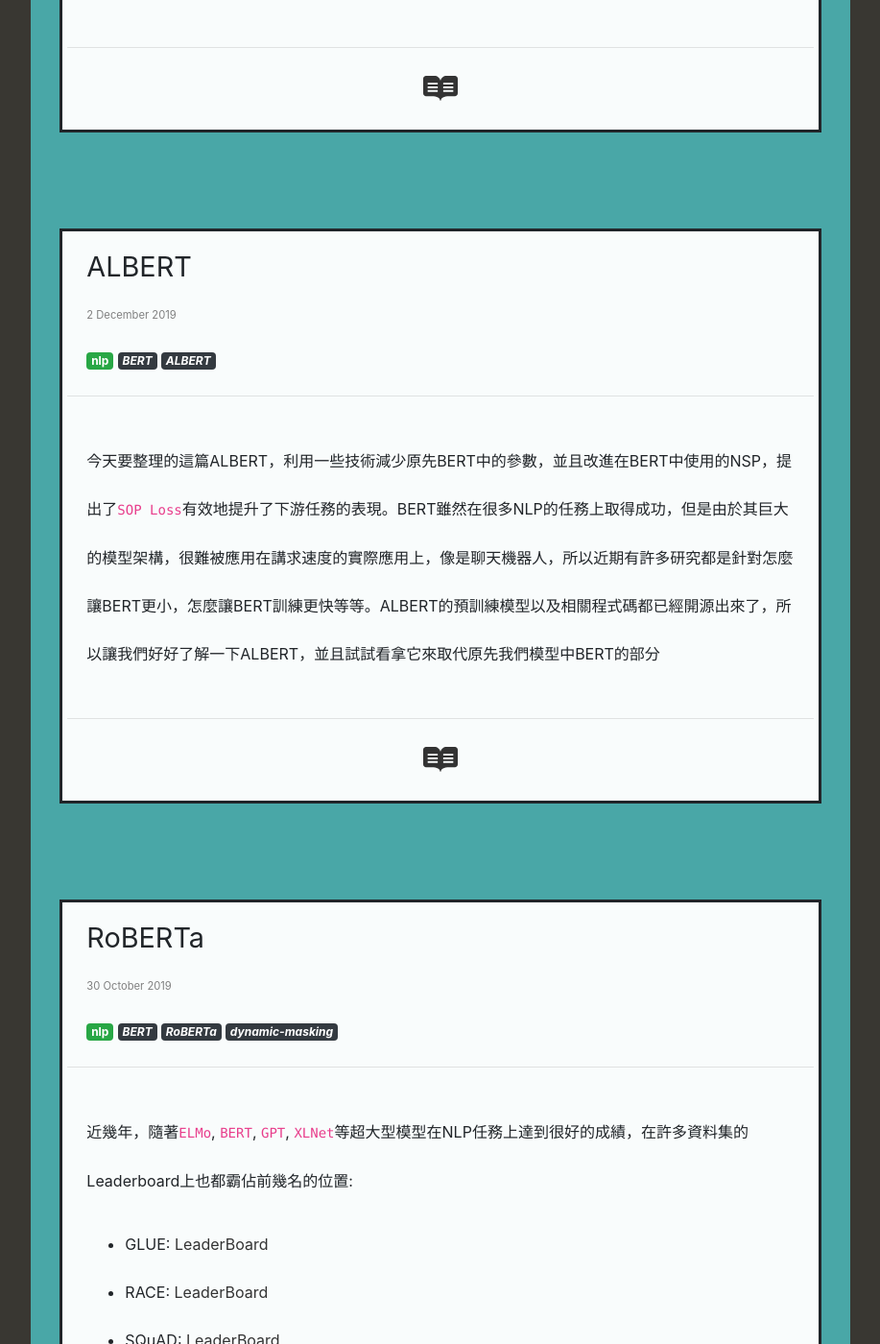
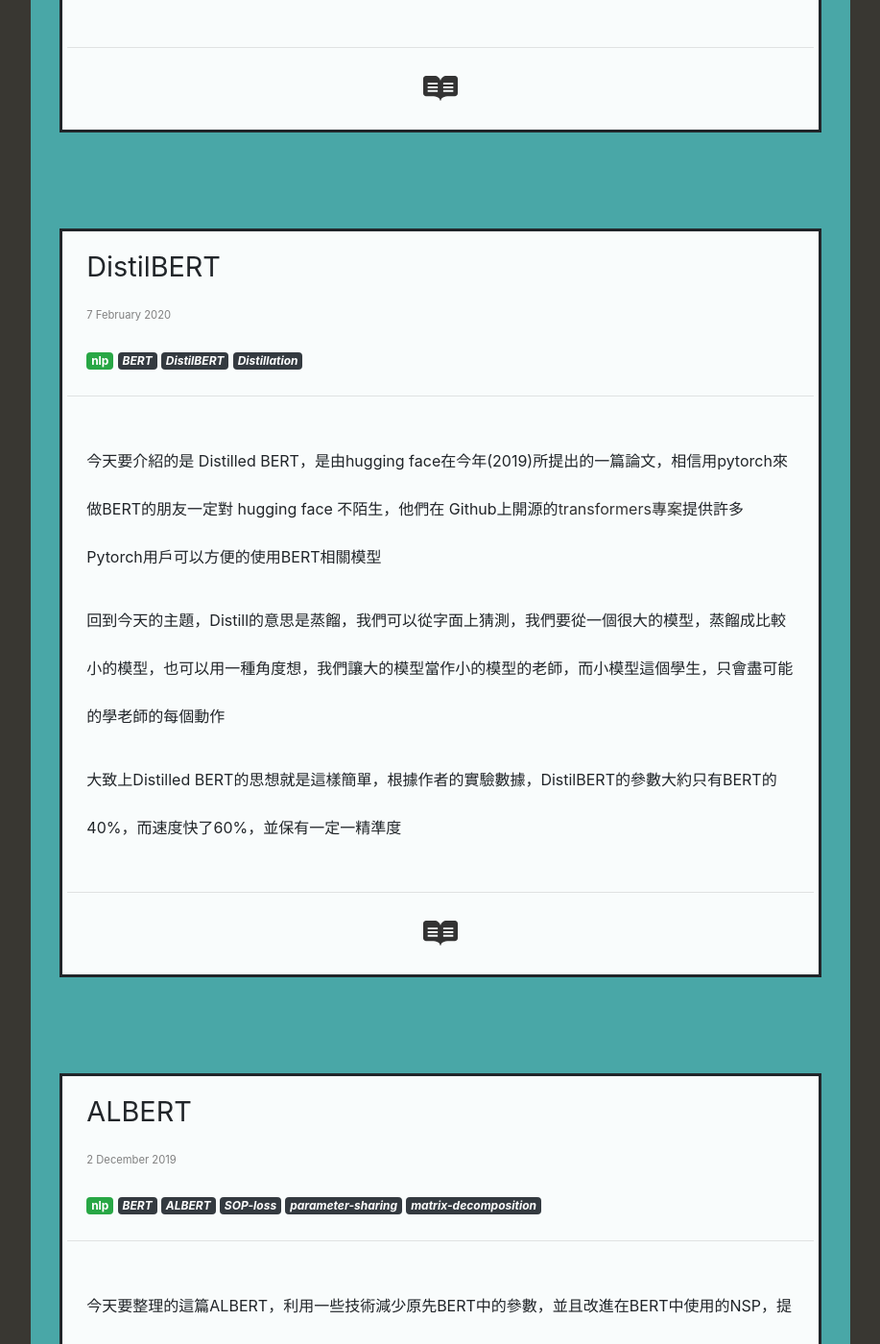
Before and after one commit to tsupei/tsupei.github.io, a Jekyll site: the page built from posts/categories/nlp/index.html, in a window 1280 px wide and 1400 px high, scrolled down 1103 px. Shown: the whole window at 96% size, without its empty margins (181-1098 px from the left). Built offline with Jekyll 4.4.1, drawn with Linux system fonts in a browser that asks for light colours; nearby versions of some CDN libraries.

Commit message:
📜 New Post: 新增DistilBERT，以及excerpt摘要區塊
1. DistilBERT新文章
2. 摘要區塊
3. RoBERTa補摘要區塊

```diff
--- /dev/null
+++ b/_includes/widget/excerpt.html
@@ -0,0 +1,4 @@
+<div style="margin:15px; padding:15px; border-radius:5px; font-family: Georgia; background-color: #F0F0F0	">
+	<i class="fas fa-bookmark fa-2x" style="margin:5px 10px 0 0;"></i>
+	{{include.text}}
+</div>
--- a/_posts/nlp/2019-12-02-ALBERT.md
+++ b/_posts/nlp/2019-12-02-ALBERT.md
@@ -3,7 +3,7 @@
 title:  "ALBERT"
 categories: nlp
 excerpt_separator: <!--more-->
-tags: BERT ALBERT
+tags: BERT ALBERT SOP-loss parameter-sharing matrix-decomposition
 ---
 
 今天要整理的這篇ALBERT，利用一些技術減少原先BERT中的參數，並且改進在BERT中使用的NSP，提出了`SOP Loss`有效地提升了下游任務的表現。BERT雖然在很多NLP的任務上取得成功，但是由於其巨大的模型架構，很難被應用在講求速度的實際應用上，像是聊天機器人，所以近期有許多研究都是針對怎麼讓BERT更小，怎麼讓BERT訓練更快等等。ALBERT的預訓練模型以及相關程式碼都已經開源出來了，所以讓我們好好了解一下ALBERT，並且試試看拿它來取代原先我們模型中BERT的部分
--- /dev/null
+++ b/_posts/nlp/2020-02-07-DistilBERT.md
@@ -0,0 +1,76 @@
+---
+layout: article_post
+title:  "DistilBERT"
+categories: nlp
+excerpt_separator: <!--more-->
+tags: BERT DistilBERT Distillation
+---
+
+今天要介紹的是 Distilled BERT，是由hugging face在今年(2019)所提出的一篇論文，相信用pytorch來做BERT的朋友一定對 hugging face 不陌生，他們在 Github上開源的[transformers專案](https://www.google.com/url?sa=t&rct=j&q=&esrc=s&source=web&cd=1&cad=rja&uact=8&ved=2ahUKEwiz-bCDg7_nAhVhJaYKHT7sCxEQFjAAegQICBAC&url=https%3A%2F%2Fgithub.com%2Fhuggingface%2Ftransformers&usg=AOvVaw2tFvUqz2_mjqk4l73AGqMY)提供許多Pytorch用戶可以方便的使用BERT相關模型
+
+回到今天的主題，Distill的意思是蒸餾，我們可以從字面上猜測，我們要從一個很大的模型，蒸餾成比較小的模型，也可以用一種角度想，我們讓大的模型當作小的模型的老師，而小模型這個學生，只會盡可能的學老師的每個動作
+
+大致上Distilled BERT的思想就是這樣簡單，根據作者的實驗數據，DistilBERT的參數大約只有BERT的40%，而速度快了60%，並保有一定一精準度
+
+<!--more-->
+
+### 方法
+---
+
+作者提出的DistilBERT的架構，層數為BERT的一半，這邊的重點其實是Loss Function，訓練採用的Loss Function為三種的結合(`Triple Loss`)
+
+$$ L_{ce} = \sum_{i}t_{i} \times log(s_{i}) $$
+
+$$ p_{i} = \frac{exp(z_{i} / T)}{ \sum_{j} exp(z_{j} / T)}$$
+
+1. `Distillation Loss`: 從圖中可以看出，當BERT預測($t_{i}$)越高，而DistilBERT預測($s_{i}$)越低，產生的Loss就會越高，而機率是通過 softmax-temperature (Hinton et al., 2015) 計算
+2. `Masked Language Modeling Loss`: 參考BERT
+3. `Cosine Embedding Loss`: 用於讓DistilBERT能趨向產生跟BERT更像的hidden vector
+
+#### Student Architecture
+
+1. `Linear layer and Layer Normalization`: 已被高度優化且證明有效(Highly optimized)，因此不更動
+2. `The size of hidden vector of last layer`: 根據實驗發現減少 hidden vector size 並不太影響效能
+3. `Number of layers`: 影響效能、推理速度較多，因此作者注重在此參數
+
+#### Student Initialization
+
+因爲層數為BERT的一半，直接使用BERT的參數當作初始值
+
+#### Compute Power
+
+8 16GB V100 GPUs for approximately 90hrs on Toronto Book Corpus(原先BERT使用的資料集)
+
+### Evaluation
+---
+
+- GLUE: DistilBERT retrain 97% of BERT performance，有些甚至超越BERT Base
+- IMDb accuracy: BERT(93.46) DistilBERT(92.82)
+- Speed(A full pass of GLUE task): BERT(668s) ELMo(895s) DistilBERT(410s)
+
+### On device computation
+---
+
+將容量縮小後，也可以直接將模型放在設備端(i.e. APP)，論文中的DistilBERT大約207MB大
+
+1. Building a mobile application for QA
+2. 207 MB, could be further reduced with quantization
+
+### 運行在下游任務(Downstream tasks)
+---
+
+{% include widget/excerpt.html
+text="We also studied whether we could add another step of distillation during the adaptation phase by fine-tuning DistilBERT on SQuAD using a BERT model previously fine-tuned on SQuAD as a teacher for an additional term in the loss (knowledge distillation). In this setting, there are thus two successive steps of distillation, one during the pre-training phase and one during the adaptation phase." %}
+
+---
+從上面的段落看來，在問答任務(屬於一種下游任務)中，將DistilBERT再跟Fine-tuned BERT進行一次蒸餾，就可以達到不錯效果
+
+### Conclussion
+---
+
+DistilBERT整體來說很適合使用在應用層面，我們只需完成蒸餾的動作，就可以大幅增進推理速度，以及減少模型大小，可以減低伺服器的成本
+
+### Reference
+
+1. [Distilling the Knowledge in a Neural Network](https://arxiv.org/abs/1503.02531)
+2. [DistilBERT, a distilled version of BERT: smaller, faster, cheaper and lighter](https://arxiv.org/abs/1910.01108)
```
Also changed, not shown: _posts/nlp/2019-10-30-RoBERTa.md (+2 -4 lines).
